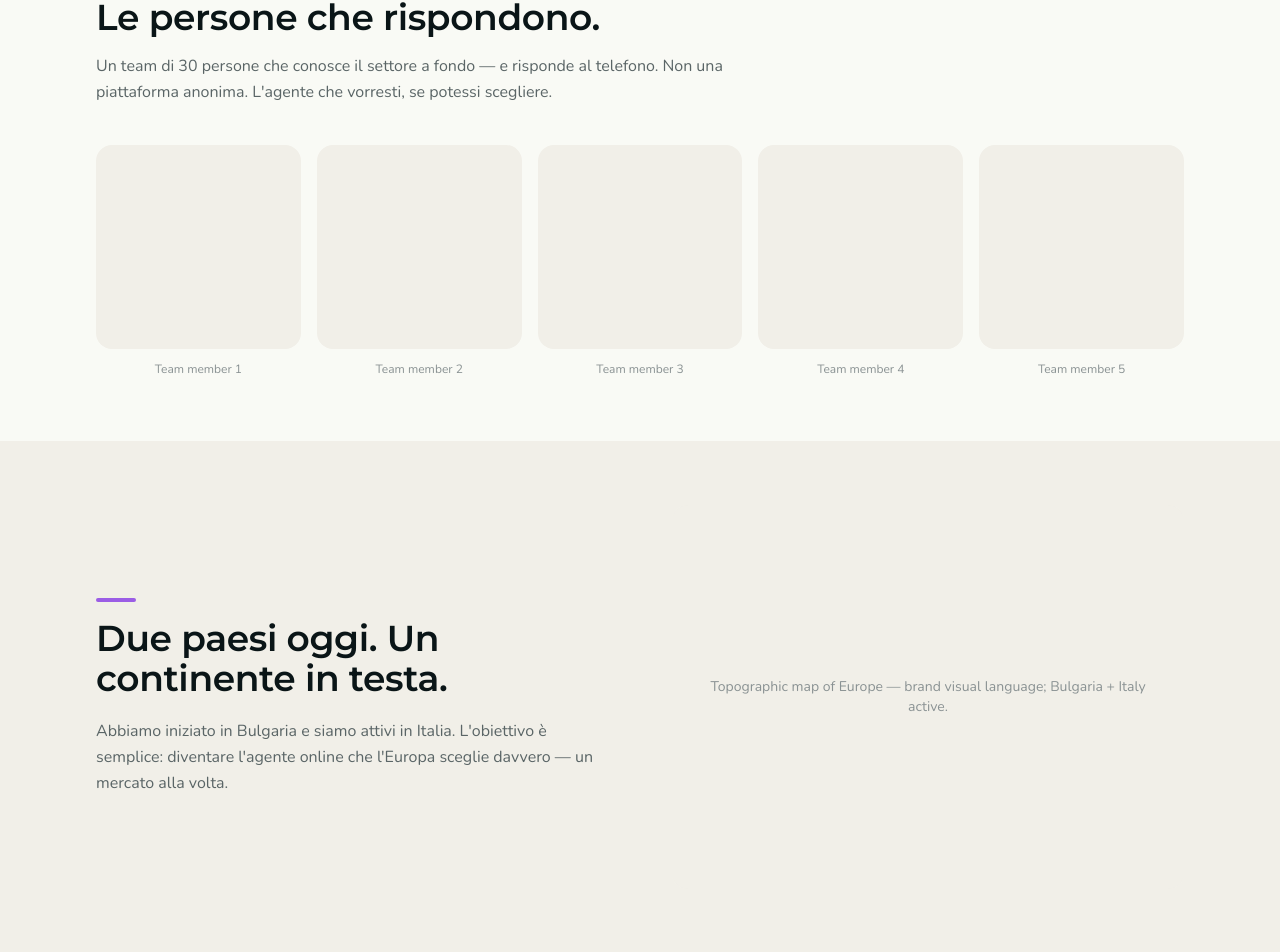
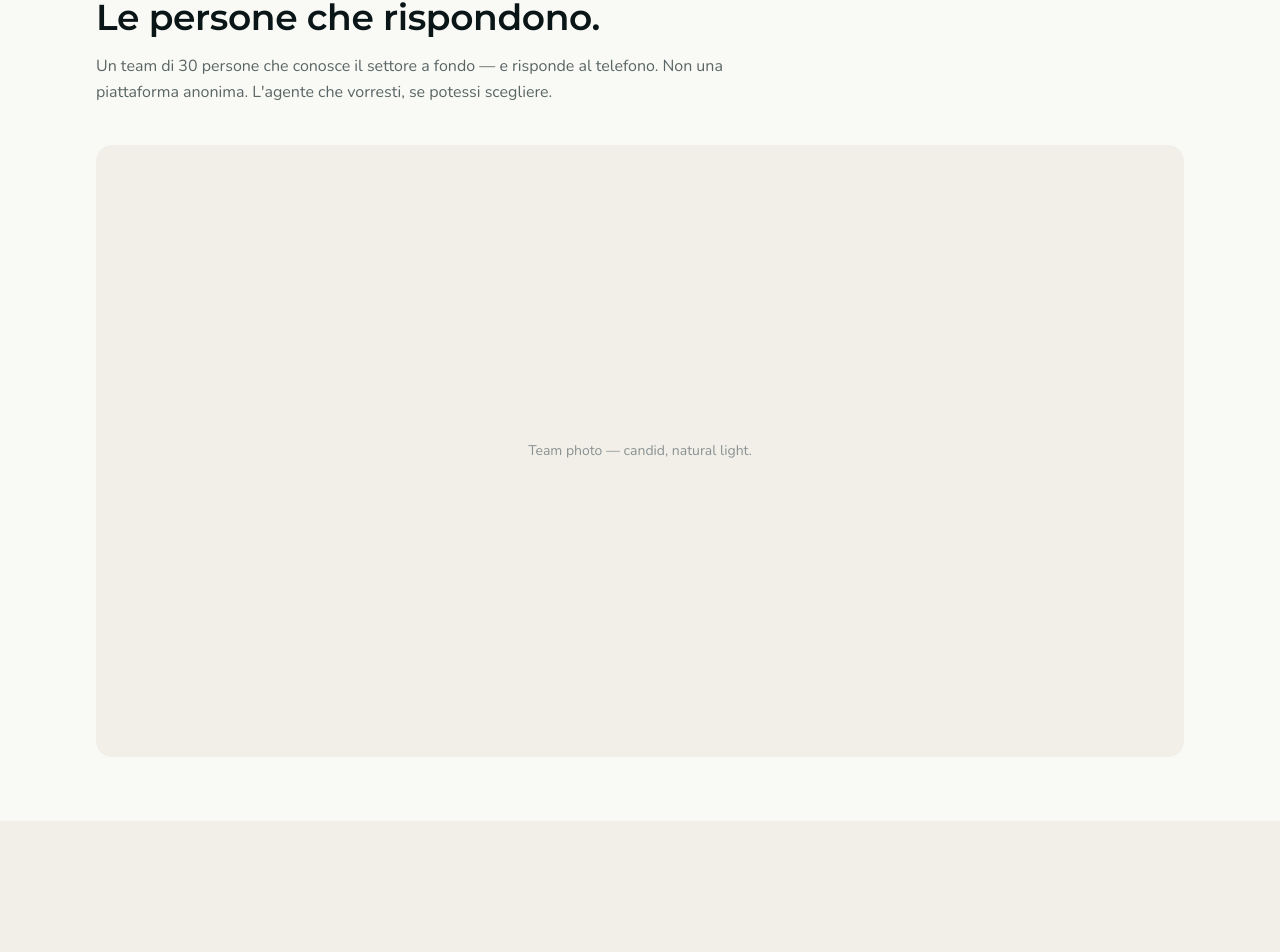
Before and after one commit to vic-rep/italian-market, a React (Vite) app: page /about in a window 1280 px wide. Shown: the part 1706-2658 px from the top of the page. Built offline with nearby package versions, Linux system fonts and the light colour scheme.

Commit message:
Replace team member grid with horizontal image placeholder
Co-Authored-By: Claude Sonnet 4.6 <noreply@anthropic.com>

```diff
--- a/src/pages/AboutPage.tsx
+++ b/src/pages/AboutPage.tsx
@@ -130,18 +130,11 @@ export function AboutPage() {
             {a.team.heading}
           </h2>
           <p className="mt-4 max-w-2xl leading-relaxed text-secondary">{a.team.body}</p>
-          <div className="mt-10 grid grid-cols-2 gap-4 sm:grid-cols-3 lg:grid-cols-5">
-            {Array.from({ length: 5 }).map((_, i) => (
-              <div key={i} className="flex flex-col items-center gap-3">
-                <div
-                  className="aspect-square w-full rounded-2xl bg-muted"
-                  role="img"
-                  aria-label={`Team member ${i + 1} portrait — real person, natural light`}
-                />
-                <span className="text-xs text-tertiary">Team member {i + 1}</span>
-              </div>
-            ))}
-          </div>
+          <ImgPlaceholder
+            aspect="aspect-[16/9]"
+            caption="Team photo — candid, natural light."
+            className="mt-10 w-full"
+          />
         </Container>
       </section>
 
```
